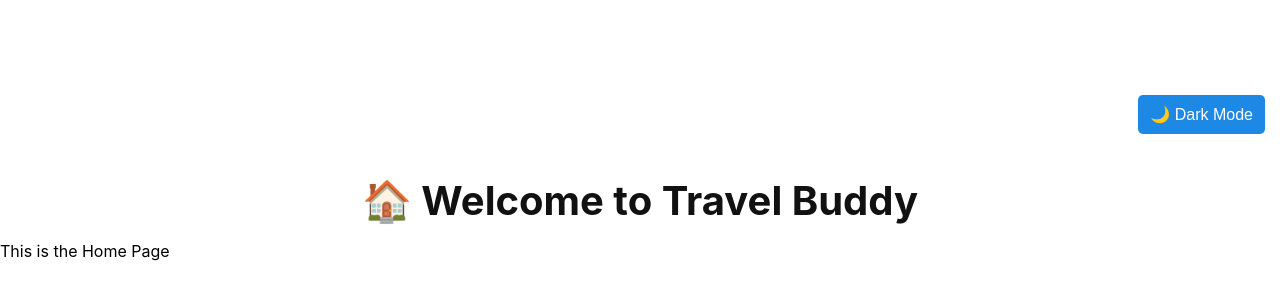
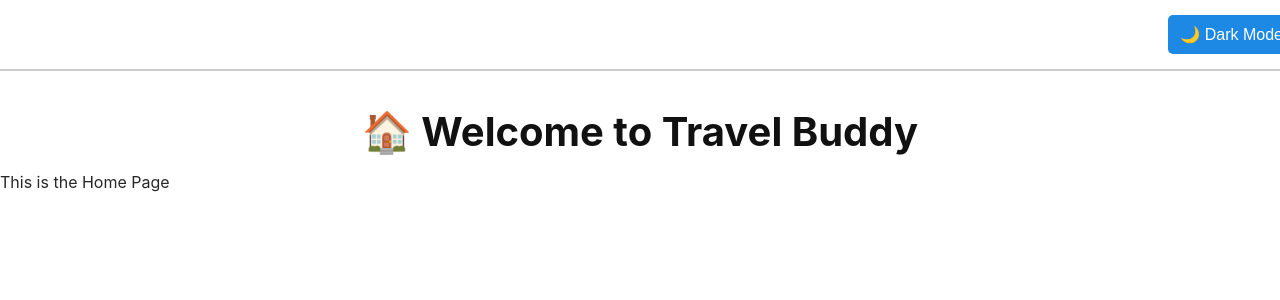
Before and after one commit to chhayabangia/Travel-Buddy, a React (Vite) app in the folder client/: page / in a window 1280 px wide. Shown: the top 300 px of the page. Built offline with nearby package versions, Linux system fonts and the light colour scheme; no server answers.

Commit message:
Completing final styling in CSS

```diff
--- a/client/src/css/global.css
+++ b/client/src/css/global.css
@@ -26,12 +26,18 @@
 
 /* 🔹 Navbar Styling */
 .navbar {
+  position: fixed;
+  top: 0;
+  left: 0;
+  width: 100%;
+  background: var(--page-background);
+  color: var(--text-primary);
+  padding: 15px;
   display: flex;
   justify-content: space-between;
   align-items: center;
-  padding: 15px;
-  background: var(--primary-color);
-  color: white;
+  z-index: 1000;
+  border-bottom: 2px solid #ccc;
 }
 
 /* Button Styling */
@@ -73,20 +79,22 @@ body {
   color: #f0f0f0;
 }
 
-/* Dark Mode (Default) */
-body {
-  background-color: #121212;
-  color: #f0f0f0;
+body.light-mode {
+  background-color: #ffffff;
+  color: #111 !important; /* Fix text color */
+}
+
+h1, h2, h3, p, label {
+  color: var(--text-primary); /* Ensure proper contrast */
+}
+
+.light-mode h1 {
+  color: #111; /* Override for readability */
 }
 
 h1 {
   color: inherit; /* Ensures it inherits the body color */
   transition: color 0.3s ease-in-out;
-}
-
-/* Light Mode Title Fix */
-body.light-mode h1 {
-  color: #111; /* Sets the title color in light mode */
 }
 
 /* 🖌️ Global Button Styles */
--- a/client/src/css/index.css
+++ b/client/src/css/index.css
@@ -2,17 +2,6 @@
   font-family: Inter, system-ui, Avenir, Helvetica, Arial, sans-serif;
   color: #ffffff;
   background-color: #121212;
-}
-
-/* Dynamic Light/Dark Mode */
-.light-mode {
-  background-color: #ffffff;
-  color: #000000;
-}
-
-.dark-mode {
-  background-color: #121212;
-  color: #ffffff;
 }
 
 /* 🔹 Header Styling */
@@ -27,7 +16,7 @@
   position: fixed;
   top: 0;
   left: 0;
-  z-index: 1000;
+  z-index: 1050;
 }
 
 body {
```
